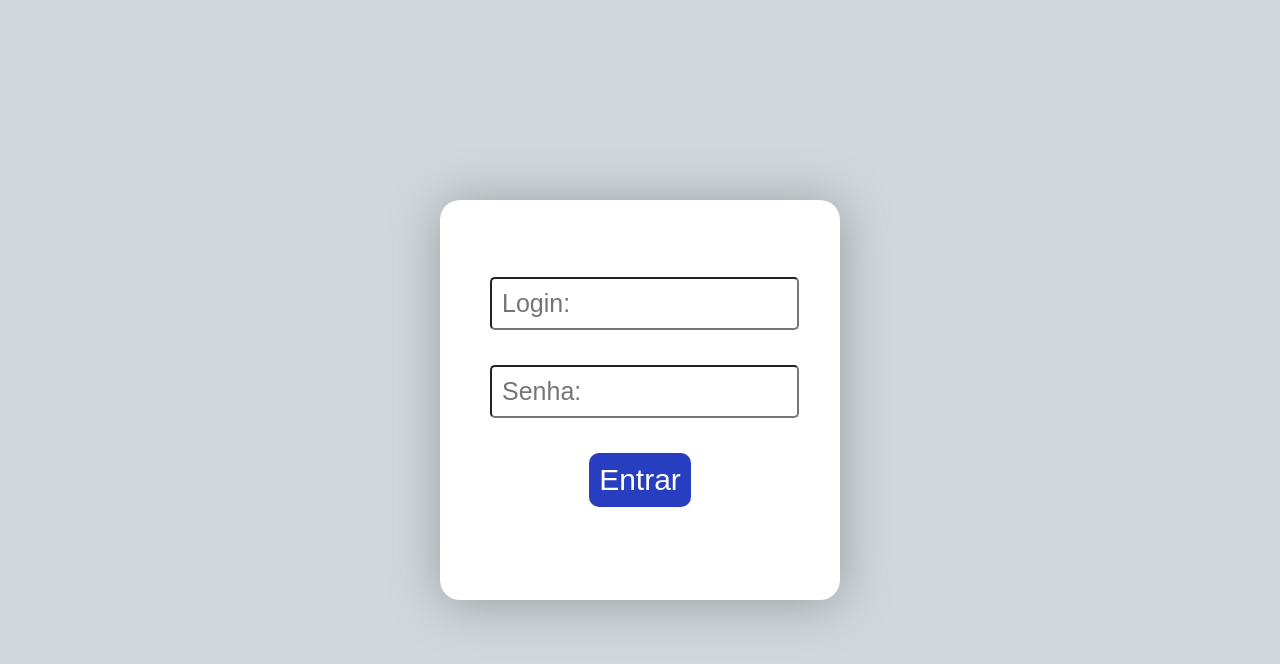
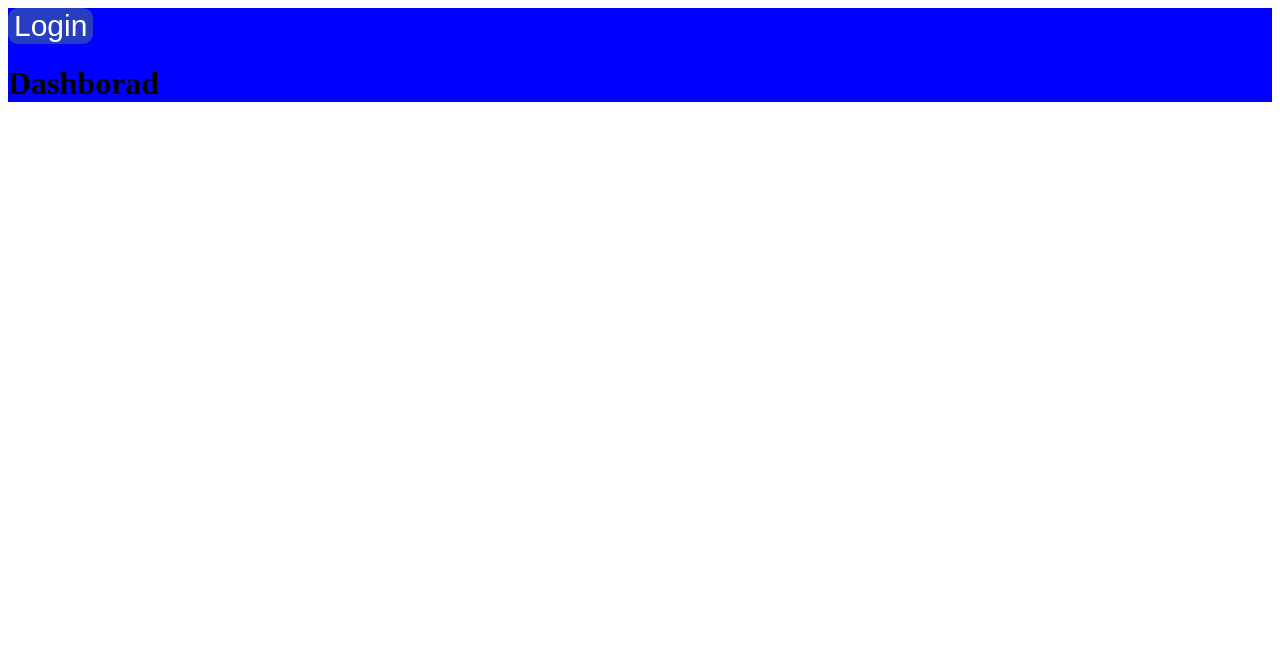
Before and after one commit to LucasAp-DEV/App.Front, a React (Create React App) app: page / in a window 1280 px wide. Shown: the top 664 px of the page. Built offline with nearby package versions, Linux system fonts and the light colour scheme; sample sign-in values are in the browser's storage.

Commit message:
add token

```diff
--- a/package.json
+++ b/package.json
@@ -7,6 +7,8 @@
     "@testing-library/react": "^13.4.0",
     "@testing-library/user-event": "^13.5.0",
     "axios": "^1.6.2",
+    "jsonwebtoken": "^9.0.2",
+    "jwt-decode": "^4.0.0",
     "react": "^18.2.0",
     "react-dom": "^18.2.0",
     "react-router-dom": "^6.21.1",
--- a/src/App.js
+++ b/src/App.js
@@ -1,36 +1,35 @@
+import {Routes, Route, useNavigate} from "react-router-dom";
+import Dashboard from './pages/Dashboard/Dashboard';
+import Aba01 from './pages/Aba01/Aba01';
+import Aba02 from './pages/Aba02/Aba02';
 import Login from './pages/Login/Login';
-import Dashboard from './pages/Dashboard/Dashboard';
-import Aba01 from './pages/Aba01/Aba01'
-import Aba02 from './pages/Aba02/Aba02'
-import { RouterProvider, createBrowserRouter } from 'react-router-dom'
-
-
+import { isAuthentication } from "./auth";
+import { useEffect } from "react";
 
 function App() {
 
-  const routes = createBrowserRouter ([
-    {
-      path: '/',
-      element: <Login />
-    },
-    {
-      path: '/Dashboard',
-      element: <Dashboard />
-    },
-    {
-      path: '/Aba01',
-      element: <Aba01 />
-    },
-    {
-      path: '/Aba02',
-      element: <Aba02 />
+  const navigate = useNavigate()
+
+  useEffect(() => {
+    if(!isAuthentication()) {
+      navigate("/login")
+      console.log(isAuthentication())
     }
-  ])
+
+  },[])
 
 
   return (
-         <RouterProvider router={routes}/>
-  );
+    <>
+        <Routes>
+            <Route path="/login" element={<Login />} />
+              <Route path="/" element={<Dashboard />}>
+              <Route path="aba01" element={<Aba01 />} />
+              <Route path="aba02" element={<Aba02 />} />
+              </Route>
+        </Routes>
+    </>
+    );
 }
 
 export default App;
--- /dev/null
+++ b/src/auth.jsx
@@ -0,0 +1,33 @@
+import { jwtDecode } from "jwt-decode";
+
+export const isAuthentication = () => {
+  const token = localStorage.getItem("token");
+  console.log(token);
+
+  let decodToken = "";
+
+  if(token) {
+    decodToken = jwtDecode(token);
+  }
+
+  //const currentTimestamp = Math.floor(Date.now() / 1000);
+  return token && decodToken.exp * 1000 > Date.now() ? true : false;
+
+};
+
+
+//import { jwtDecode } from "jwt-decode";
+
+//const isAuthentication = () => {
+
+//  const token = localStorage.getItem("token");
+//  console.log(token);
+
+//  const decodToken = jwtDecode(token);
+
+//  return (
+//    token && decodToken.exp * 1000 > Date.now() ? true : false
+// )
+//}
+
+//export default isAuthentication;
--- a/src/index.css
+++ /dev/null
@@ -1,13 +0,0 @@
-body {
-  margin: 0;
-  font-family: -apple-system, BlinkMacSystemFont, 'Segoe UI', 'Roboto', 'Oxygen',
-    'Ubuntu', 'Cantarell', 'Fira Sans', 'Droid Sans', 'Helvetica Neue',
-    sans-serif;
-  -webkit-font-smoothing: antialiased;
-  -moz-osx-font-smoothing: grayscale;
-}
-
-code {
-  font-family: source-code-pro, Menlo, Monaco, Consolas, 'Courier New',
-    monospace;
-}
--- a/src/index.js
+++ b/src/index.js
@@ -1,17 +1,16 @@
 import React from 'react';
 import ReactDOM from 'react-dom/client';
-import './index.css';
+import reportWebVitals from './reportWebVitals';
 import App from './App';
-import reportWebVitals from './reportWebVitals';
+import { BrowserRouter } from 'react-router-dom';
+
 
 const root = ReactDOM.createRoot(document.getElementById('root'));
 root.render(
   <React.StrictMode>
-    <App />
+    <BrowserRouter>
+      <App/>
+    </BrowserRouter>
   </React.StrictMode>
 );
-
-// If you want to start measuring performance in your app, pass a function
-// to log results (for example: reportWebVitals(console.log))
-// or send to an analytics endpoint. Learn more: https://bit.ly/CRA-vitals
 reportWebVitals();
--- a/src/pages/Aba02/Aba02.jsx
+++ b/src/pages/Aba02/Aba02.jsx
@@ -7,13 +7,13 @@ const Aba02 = () => {
     const navigate = useNavigate()
 
     const rotas = () => {
-        navigate("/");
+        navigate("/Aba01");
     }
 
 
     return (
         <div>
-            <Button onClick={rotas} text='Login' />
+            <Button onClick={rotas} text='Aba01' />
         </div>
     );
 }
--- a/src/pages/Dashboard/Dashboard.css
+++ b/src/pages/Dashboard/Dashboard.css
@@ -0,0 +1,3 @@
+.dashboard {
+    background-color: blue;
+}
--- a/src/pages/Dashboard/Dashboard.jsx
+++ b/src/pages/Dashboard/Dashboard.jsx
@@ -1,5 +1,5 @@
 import './Dashboard.css'
-import { useNavigate } from 'react-router-dom'
+import { Outlet, useNavigate } from 'react-router-dom'
 import Button from '../../components/Button/Button';
 
 
@@ -14,10 +14,13 @@ const Dashboard = () => {
 
     return (
         <div>
-            <Button onClick={rotas} text='Entrar' />
-            <Button onClick={rotas} text='Entrar' />
-            <Button onClick={rotas} text='Entrar' />
-            <Button onClick={rotas} text='Entrar' />
+            <div className='dashboard'>
+                <Button onClick={rotas} text='Login' />
+                <h1>Dashborad</h1>
+            </div>
+            <div>
+                <Outlet/>
+            </div>
         </div>
     );
 }
--- a/src/pages/Login/Login.jsx
+++ b/src/pages/Login/Login.jsx
@@ -8,7 +8,6 @@ const Login = () => {
     const [login, setLogin] = useState()
     const [password, setPassword] = useState()
     const [errorLogin, setErrorLogin] = useState();
-    const [trueLogin, setTrueLogin] = useState("");
 
     const navigate = useNavigate()
 
@@ -37,10 +36,7 @@ const Login = () => {
                 const data = await response.json();
                 const authToken = data.token
                 localStorage.setItem("token", authToken); //Inserir o token no Storage
-                localStorage.getItem("token"); // buscar o token no Storage
-                console.log('Token recebido:', authToken)
-                setTrueLogin('Login Realizado.');
-                navigate('/Dashboard');
+                navigate('/');
                 }else {
                   const data = await response.json();
                   setErrorLogin(data.error || 'Erro de login');
```
Also changed, not shown: src/App.css (deleted, +0 -38 lines), src/setupTests.js (deleted, +0 -5 lines), 2 other files (tests, documents, lock files or other folders).
